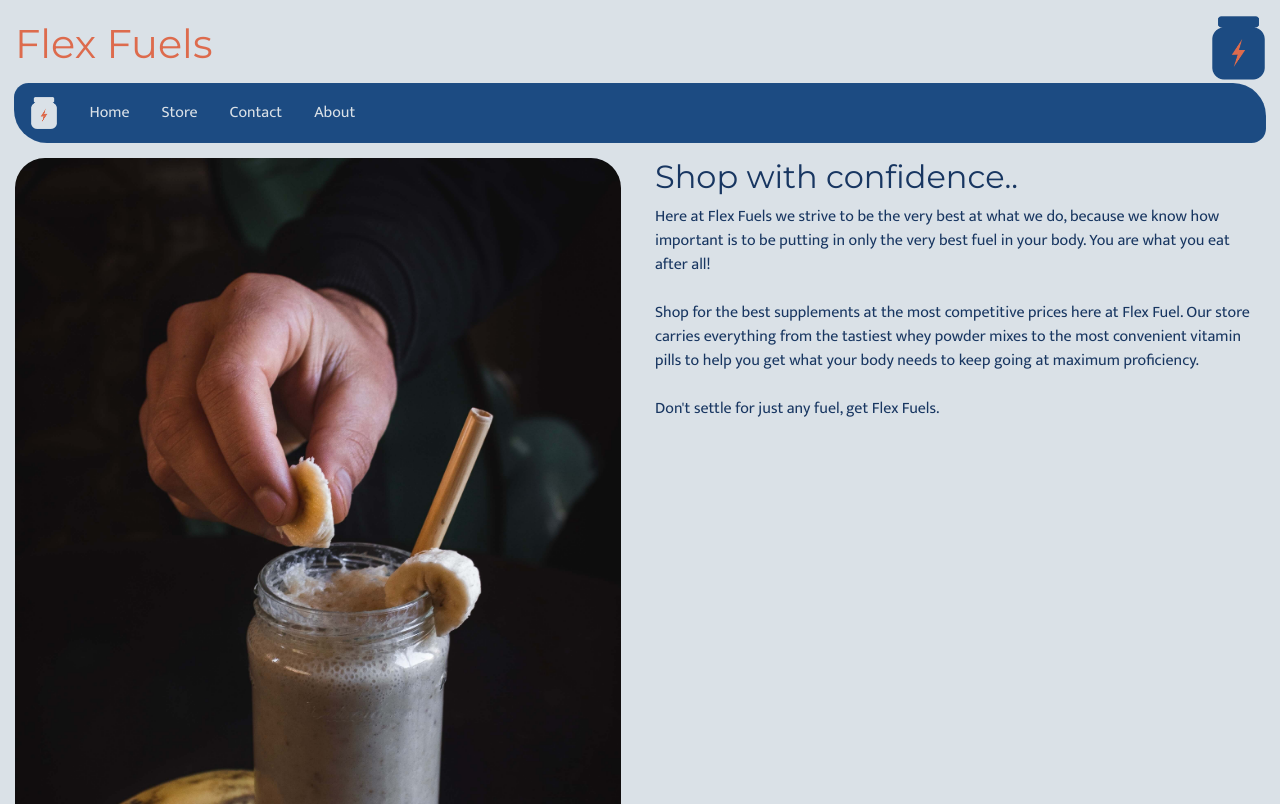
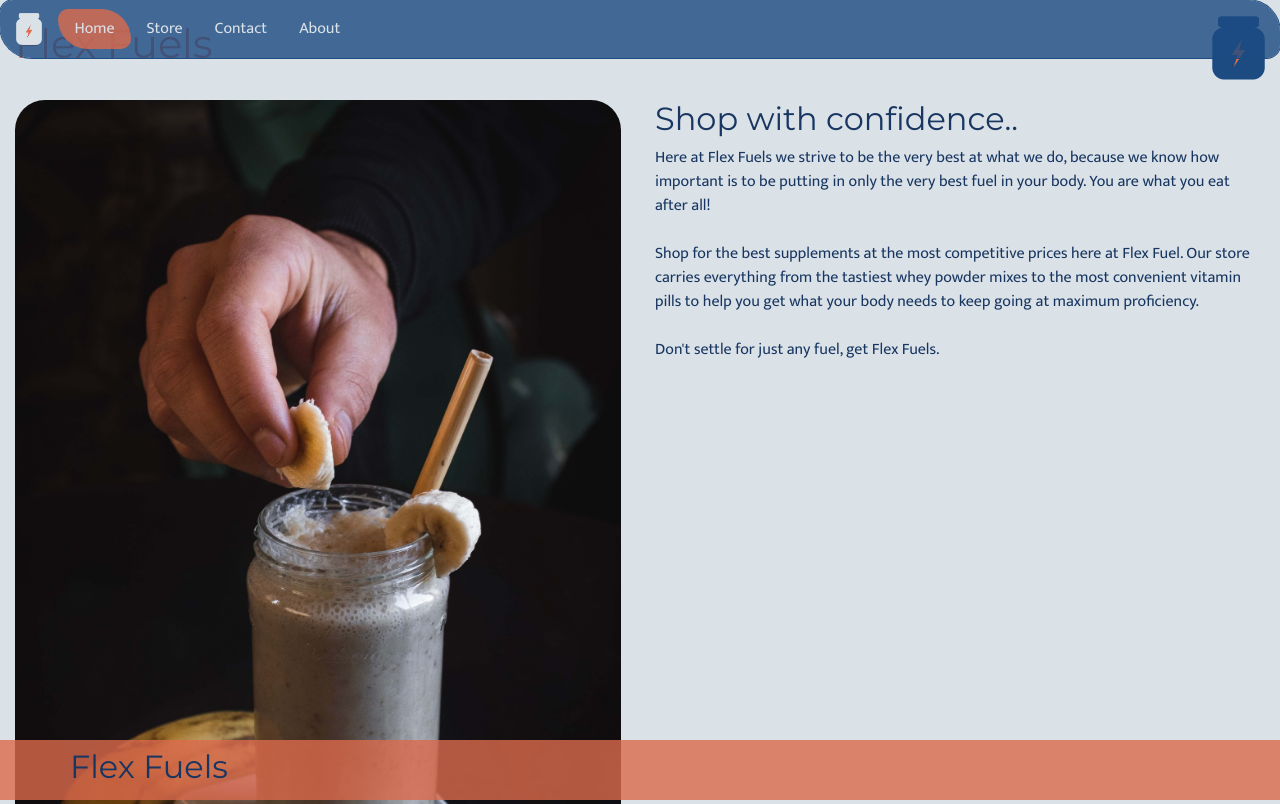
Before and after one commit to msaladna/flex-site, a plain HTML site: page index.html in a window 1280 px wide. Shown: the top 804 px of the page. Drawn offline with nearby package versions, Linux system fonts and the light colour scheme.

Commit message:
added footer navbar work in progress

```diff
--- a/css/style.css
+++ b/css/style.css
@@ -17,7 +17,7 @@ h1, h2, h3, h4, h5, h6 {
 
 nav {
     border-radius: 0.85rem 2rem;
-    background-color: #1c4b82;
+    background-color: #1c4b82cc;
     box-shadow: 0 0 0 1px #1c4b82fc;
 }
 
@@ -33,6 +33,16 @@ nav li {
 
 nav li a {
     color: #dae1e7;
+}
+
+nav li a:hover {
+    background-color: #183661cc;
+    border-radius: 10px 30px;
+}
+
+nav .active {
+    background-color: #dd6b4dcc;
+    border-radius: 10px 30px;
 }
 
 body {
@@ -66,6 +76,13 @@ body {
     -webkit-animation: fadein 4s; /* Safari, Chrome and Opera > 12.1 */
     -moz-animation: fadein 4s; /* Firefox < 16 */
     animation: fadein 4s;
+}
+
+.footer {
+    width: 100%;
+    height: 60px; /* Set the fixed height of the footer here */
+    line-height: 60px; /* Vertically center the text there */
+    background-color: #dd6b4dcc;
 }
 
 @keyframes slide {
--- a/index.html
+++ b/index.html
@@ -22,11 +22,11 @@
             <img id="topLogo" src="images/logo_alt.PNG" class="ml-auto img img-responsive" alt="Top Logo" />
         </div>
     </header>
-    <nav class="navbar navbar-expand-sm sticky-top">
+    <nav class="navbar navbar-expand-sm fixed-top">
         <a class="navbar-brand" href="#"><img id="navLogo" src="images/logo.PNG" alt="Navbar Logo"></a>
         <ul>
             <li class="nav-item">
-                <a class="nav-link" href="#">Home</a>
+                <a class="nav-link active" href="#">Home</a>
             </li>
             <li class="nav-item">
                 <a class="nav-link" href="#">Store</a>
@@ -63,6 +63,11 @@
         </div>
     </div>
 </main>
+<footer class="footer fixed-bottom">
+    <div class="container">
+        <h2 class="row mt-2">Flex Fuels</h2>
+    </div>
+</footer>
 <script src="https://code.jquery.com/jquery-3.3.1.slim.min.js"
         integrity="sha384-q8i/X+965DzO0rT7abK41JStQIAqVgRVzpbzo5smXKp4YfRvH+8abtTE1Pi6jizo"
         crossorigin="anonymous"></script>
```
